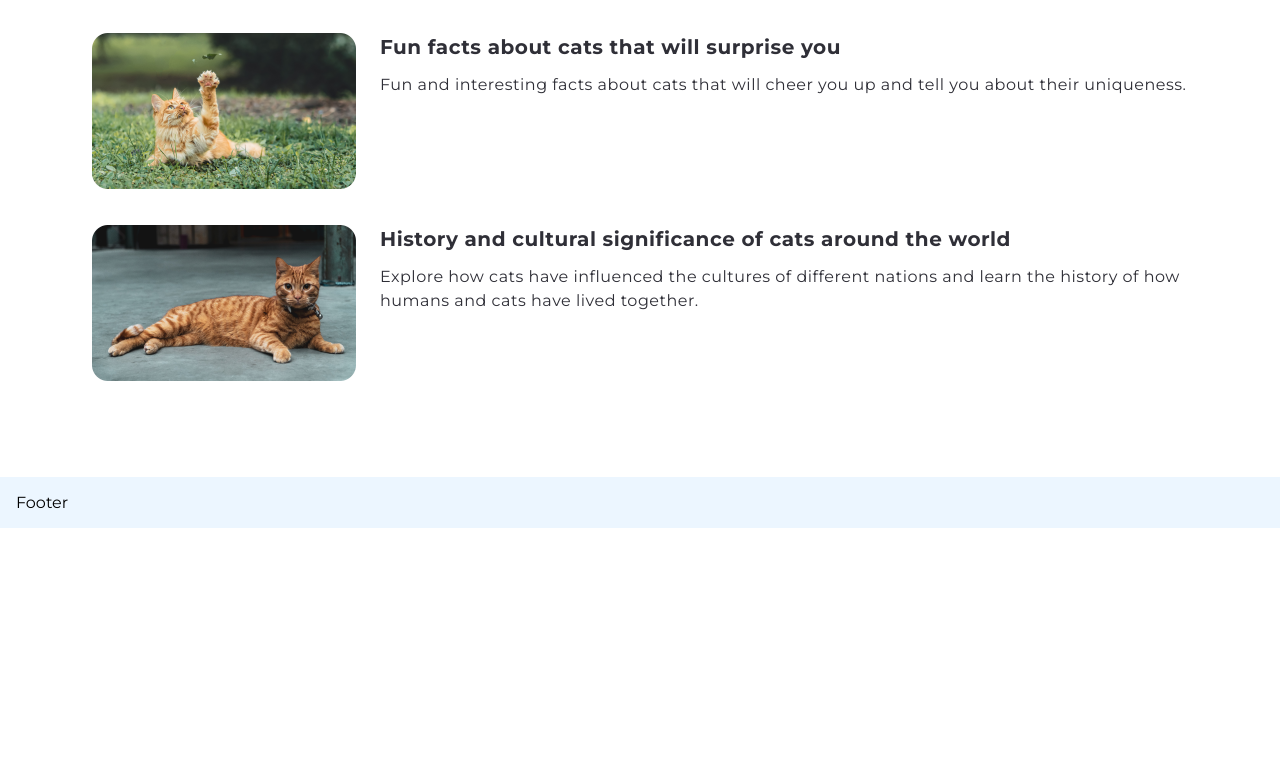
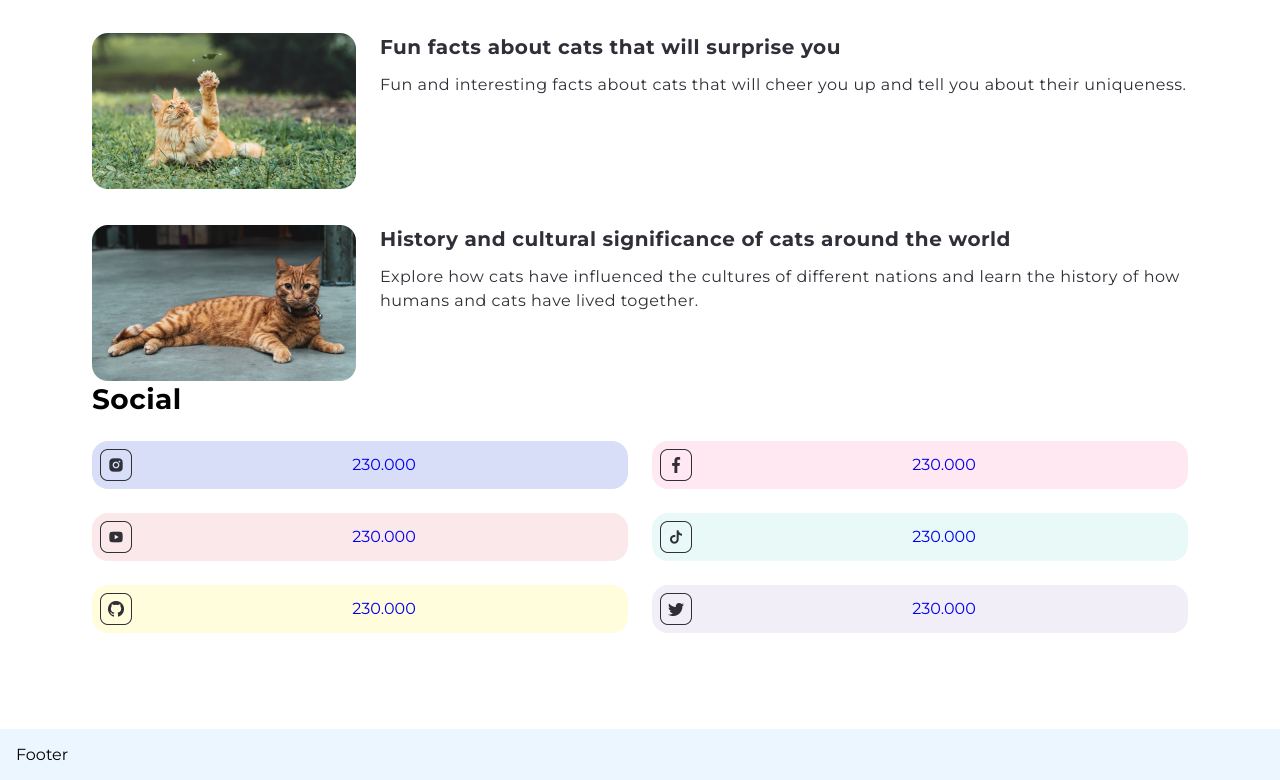
Before and after one commit to yurii-corssa/cats-home, a plain HTML site: page index.html in a window 1280 px wide. Shown: the part 1071-1851 px from the top of the page. Before the commit the page ends 1599 px from the top, so only its background shows below. Drawn offline with Linux system fonts and the light colour scheme.

Commit message:
create socials section

```diff
--- a/css/styleguide.css
+++ b/css/styleguide.css
@@ -48,7 +48,7 @@ ul {
   list-style: none;
 }
 
-@media (min-width: 768px) {
+@media screen and (min-width: 768px) {
   .sub-title {
     font-size: 20px;
     line-height: 28px;
--- a/css/styles.css
+++ b/css/styles.css
@@ -80,7 +80,7 @@
   background-color: rgba(18, 18, 22, 0.5);
 }
 
-@media (min-width: 1440px) {
+@media screen and (min-width: 1440px) {
   .overlay {
     padding: 24px 48px;
   }
@@ -105,7 +105,7 @@
   color: var(--common-black);
 }
 
-@media (min-width: 768px) {
+@media screen and (min-width: 768px) {
   .blog {
     gap: 36px;
   }
@@ -125,6 +125,59 @@
   letter-spacing: 0.5px;
 }
 
+.socials-title {
+  margin-bottom: 24px;
+}
+
+.socials-list {
+  display: grid;
+  grid-template-columns: repeat(2, 1fr);
+  gap: 24px 8px;
+}
+
+@media screen and (min-width: 768px) {
+  .socials-list {
+    gap: 24px;
+  }
+}
+
+.socials-item {
+  border-radius: 16px;
+}
+
+.socials-item:nth-child(1) {
+  background-color: var(--navy);
+}
+
+.socials-item:nth-child(2) {
+  background-color: var(--pink);
+}
+
+.socials-item:nth-child(3) {
+  background-color: var(--scarlet);
+}
+
+.socials-item:nth-child(4) {
+  background-color: var(--turquoise);
+}
+
+.socials-item:nth-child(5) {
+  background-color: var(--yellow);
+}
+
+.socials-item:nth-child(6) {
+  background-color: var(--lilac);
+}
+
+.socials-item-link {
+  display: grid;
+  grid-template-columns: 32px 1fr;
+  gap: 16px;
+  justify-items: center;
+  align-items: center;
+  padding: 8px;
+}
+
 .footer {
   padding: 16px;
   background-color: var(--blue-light);
--- a/index.html
+++ b/index.html
@@ -133,6 +133,71 @@
           </li>
         </ul>
       </section>
+      <section class="container">
+        <h3 class="socials-title title">Social</h3>
+        <ul class="socials-list">
+          <li class="socials-item">
+            <a href="#" class="socials-item-link">
+              <img
+                src="./img/instagram.png"
+                alt="instagram icon"
+                class="social-item-icon"
+              />
+              <p class="social-item-subscripers">230.000</p>
+            </a>
+          </li>
+          <li class="socials-item">
+            <a href="#" class="socials-item-link">
+              <img
+                src="./img/facebook.png"
+                alt="facebook icon"
+                class="social-item-icon"
+              />
+              <p class="social-item-subscripers">230.000</p>
+            </a>
+          </li>
+          <li class="socials-item">
+            <a href="#" class="socials-item-link">
+              <img
+                src="./img/youtube.png"
+                alt="youtube icon"
+                class="social-item-icon"
+              />
+              <p class="social-item-subscripers">230.000</p>
+            </a>
+          </li>
+          <li class="socials-item">
+            <a href="#" class="socials-item-link">
+              <img
+                src="./img/tiktok.png"
+                alt="tiktok icon"
+                class="social-item-icon"
+              />
+              <p class="social-item-subscripers">230.000</p>
+            </a>
+          </li>
+          <li class="socials-item">
+            <a href="#" class="socials-item-link">
+              <img
+                src="./img/github.png"
+                alt="github icon"
+                class="social-item-icon"
+              />
+              <p class="social-item-subscripers">230.000</p>
+            </a>
+          </li>
+          <li class="socials-item">
+            <a href="#" class="socials-item-link">
+              <img
+                src="./img/twitter.png"
+                alt="twitter icon"
+                class="social-item-icon"
+              />
+              <p class="social-item-subscripers">230.000</p>
+            </a>
+          </li>
+        </ul>
+      </section>
     </main>
     <footer class="footer">Footer</footer>
   </body>
```
